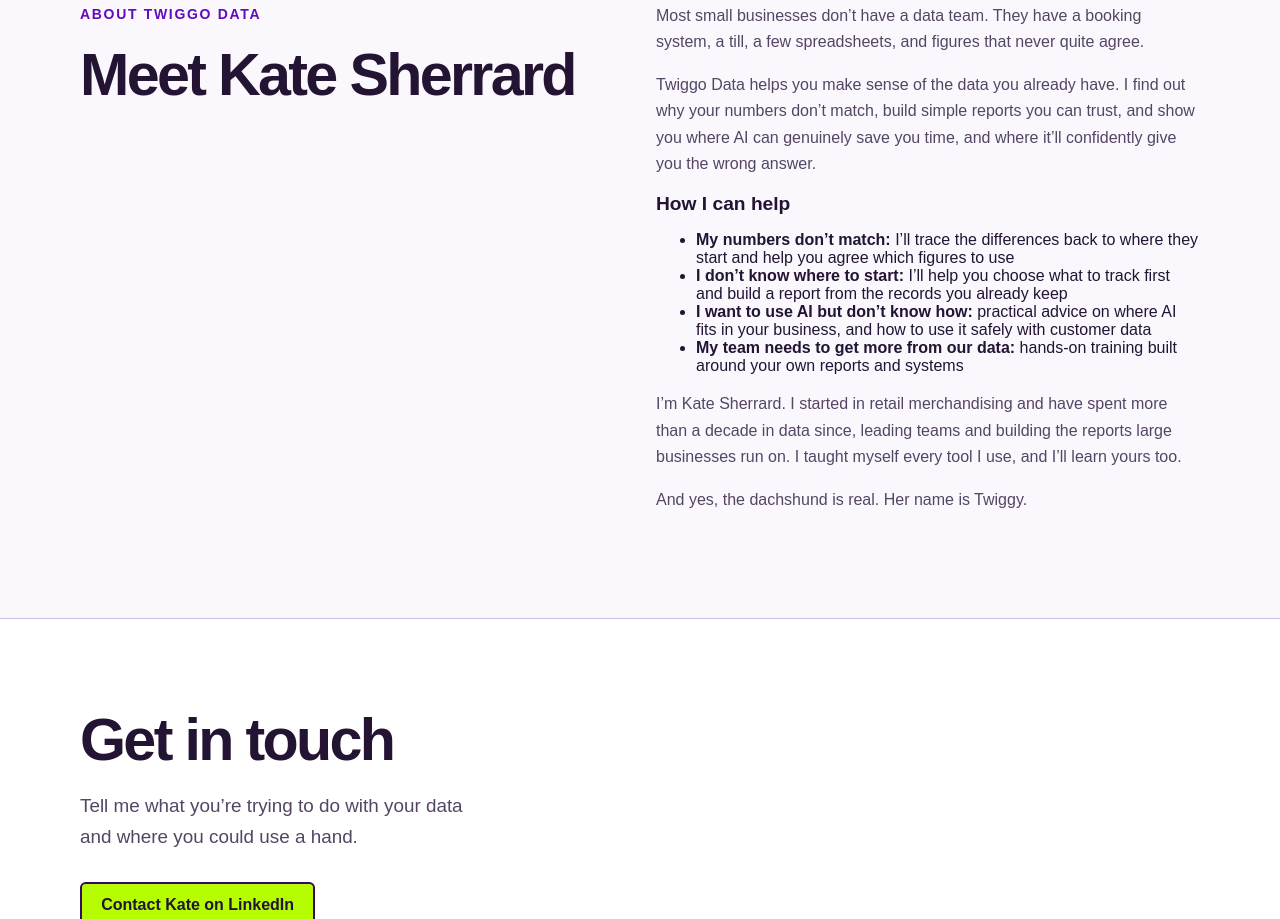
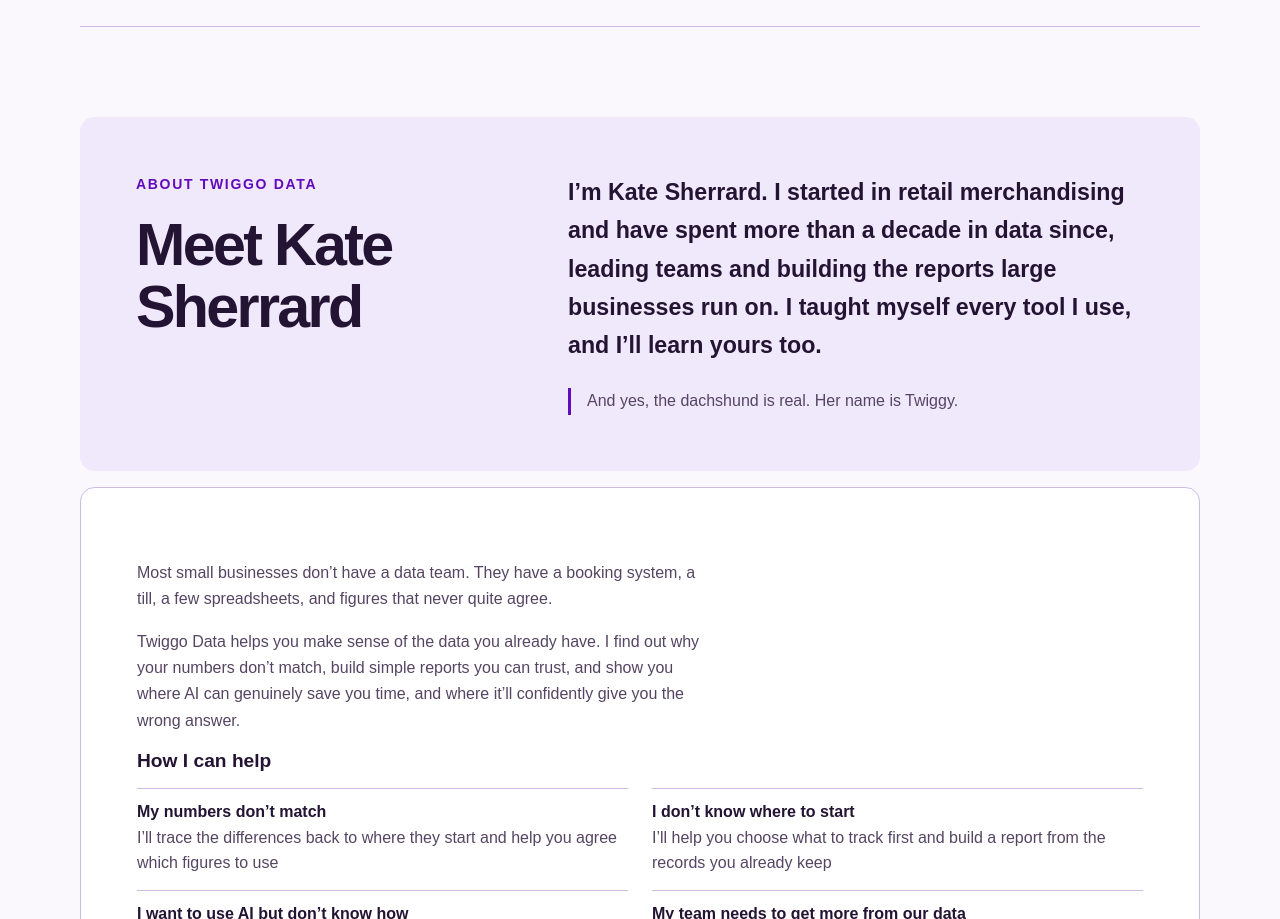
Before and after one commit to twiggo-data/twiggo-data-website, a plain HTML site: page index.html in a window 1280 px wide. Shown: the part 1881-2800 px from the top of the page. Drawn offline with Linux system fonts and the light colour scheme.

Commit message:
Improve homepage layout and add Kate’s contact email

```diff
--- a/index.html
+++ b/index.html
@@ -53,27 +53,30 @@
 </ul>
 </div>
 </section>
-<section class="wrap section about" id="about">
-<div><p class="eyebrow">About Twiggo Data</p><h2>Meet Kate Sherrard</h2></div>
-<div>
+<section class="wrap section bio" id="about" aria-labelledby="bio-title">
+<div class="bio-intro"><div><p class="eyebrow">About Twiggo Data</p><h2 id="bio-title">Meet Kate Sherrard</h2></div><div class="bio-story"><p class="bio-lead">I’m Kate Sherrard. I started in retail merchandising and have spent more than a decade in data since, leading teams and building the reports large businesses run on. I taught myself every tool I use, and I’ll learn yours too.</p>
+<p class="twiggy-note">And yes, the dachshund is real. Her name is Twiggy.</p></div></div>
+<div class="bio-approach">
 <p>Most small businesses don’t have a data team. They have a booking system, a till, a few spreadsheets, and figures that never quite agree.</p>
 <p>Twiggo Data helps you make sense of the data you already have. I find out why your numbers don’t match, build simple reports you can trust, and show you where AI can genuinely save you time, and where it’ll confidently give you the wrong answer.</p>
 <h3>How I can help</h3>
-<ul>
-<li><strong>My numbers don’t match:</strong> I’ll trace the differences back to where they start and help you agree which figures to use</li>
-<li><strong>I don’t know where to start:</strong> I’ll help you choose what to track first and build a report from the records you already keep</li>
-<li><strong>I want to use AI but don’t know how:</strong> practical advice on where AI fits in your business, and how to use it safely with customer data</li>
-<li><strong>My team needs to get more from our data:</strong> hands-on training built around your own reports and systems</li>
+<ul class="bio-services">
+<li><strong>My numbers don’t match</strong><span>I’ll trace the differences back to where they start and help you agree which figures to use</span></li>
+<li><strong>I don’t know where to start</strong><span>I’ll help you choose what to track first and build a report from the records you already keep</span></li>
+<li><strong>I want to use AI but don’t know how</strong><span>practical advice on where AI fits in your business, and how to use it safely with customer data</span></li>
+<li><strong>My team needs to get more from our data</strong><span>hands-on training built around your own reports and systems</span></li>
 </ul>
-<p>I’m Kate Sherrard. I started in retail merchandising and have spent more than a decade in data since, leading teams and building the reports large businesses run on. I taught myself every tool I use, and I’ll learn yours too.</p>
-<p>And yes, the dachshund is real. Her name is Twiggy.</p>
+
 </div>
 </section>
-<section class="paper" id="contact" aria-labelledby="contact-title">
-<div class="wrap section">
+<section class="wrap contact" id="contact" aria-labelledby="contact-title">
+<div>
 <h2 id="contact-title">Get in touch</h2>
 <p class="intro">Tell me what you’re trying to do with your data and where you could use a hand.</p>
-<a class="button" href="https://uk.linkedin.com/in/kate-sherrard-30392642">Contact Kate on LinkedIn</a>
+</div>
+<div class="contact-links">
+  <a class="button" href="mailto:Kate@twiggo-data.co.uk">Kate@twiggo-data.co.uk</a>
+  <a href="https://uk.linkedin.com/in/kate-sherrard-30392642">Contact Kate on LinkedIn</a>
 </div>
 </section>
 </main>
--- a/style.css
+++ b/style.css
@@ -19,7 +19,7 @@ a:focus-visible { outline: 3px solid var(--purple); outline-offset: 4px; }
 .wrap { width: min(1120px, 90%); margin-inline: auto; }
 .header, .footer { display: flex; flex-wrap: wrap; justify-content: space-between; align-items: center; gap: 1rem; padding-block: 1.25rem; }
 .header { border-bottom: 1px solid var(--border); }
-nav { display: flex; gap: clamp(1rem, 4vw, 2rem); }
+nav { display: flex; flex-wrap: wrap; gap: clamp(1rem, 4vw, 2rem); }
 nav a, .footer > a { font-weight: 600; }
 .brand { display: block; position: relative; width: clamp(10.5rem, 25vw, 14rem); aspect-ratio: 5.3; overflow: hidden; border-radius: .3rem; background: #7404e7; }
 .brand img { position: absolute; width: 116%; max-width: none; height: auto; left: 50%; top: 50%; transform: translate(-50%, -49%); }
@@ -44,7 +44,7 @@ small { display: block; color: var(--muted-ink); margin-top: .2rem; font-size: .
 .paper { background: #fff; border-block: 1px solid var(--border); }
 .section { padding-block: clamp(3rem, 7vw, 6rem); }
 .services { display: grid; grid-template-columns: repeat(2, 1fr); gap: 2rem; margin-top: 2.5rem; }
-.services article { border-top: 1px solid var(--border); padding-top: 1rem; }
+.services article { border: 1px solid var(--border); border-radius: .7rem; padding: clamp(1.15rem, 3vw, 2rem); background: var(--paper); }
 h3 { font-size: 1.2rem; margin: 0; }
 .services p { color: var(--muted-ink); margin-bottom: 0; }
 .about { display: grid; grid-template-columns: 1fr 1fr; gap: 2rem; }
@@ -52,7 +52,24 @@ h3 { font-size: 1.2rem; margin: 0; }
 #training { border-bottom: 1px solid var(--border); }
 #training li { color: var(--muted-ink); line-height: 1.65; margin-bottom: .5rem; }
 .footer { border-top: 1px solid var(--border); }
+.bio-intro, .bio-approach { padding: clamp(1.5rem, 5vw, 3.5rem); border-radius: .9rem; }
+.bio-intro { display: grid; grid-template-columns: minmax(0, 2fr) minmax(0, 3fr); gap: clamp(1.25rem, 4vw, 3rem); background: var(--lavender); }
+.bio-story p { margin: 0 0 1rem; }
+.bio-lead { font-size: clamp(1.15rem, 2.4vw, 1.45rem); font-weight: 600; }
+.bio-story .twiggy-note { margin: 1.5rem 0 0; padding-left: 1rem; border-left: 3px solid var(--purple); color: var(--muted-ink); }
+.bio-approach { margin-top: 1rem; border: 1px solid var(--border); background: #fff; }
+.bio-approach > p { max-width: 65ch; color: var(--muted-ink); }
+.bio-services { list-style: none; padding: 0; margin: 1rem 0 0; display: grid; grid-template-columns: repeat(2, minmax(0, 1fr)); gap: .9rem 1.5rem; }
+.bio-services li { border-top: 1px solid var(--border); padding-top: .85rem; }
+.bio-services span { display: block; margin-top: .35rem; color: var(--muted-ink); line-height: 1.55; }
+.contact { display: flex; flex-wrap: wrap; align-items: center; justify-content: space-between; gap: 1.5rem; margin-bottom: clamp(2rem, 6vw, 4rem); padding: clamp(1.5rem, 5vw, 3.5rem); background: var(--deep-purple); color: #fff; border-radius: .9rem; }
+.contact .intro { color: #fff; margin-bottom: 0; }
+.contact-links { display: grid; justify-items: start; gap: .85rem; min-width: 0; }
+.contact-links > a:not(.button) { color: #fff; }
+.contact-links .button { margin: 0; border-color: transparent; overflow-wrap: anywhere; }
+.contact-links a:focus-visible { outline-color: #fff; }
 @media (max-width: 720px) {
+  .bio-intro, .bio-services { grid-template-columns: 1fr; }
   .hero, .services, .about { grid-template-columns: 1fr; }
   .services, .about { gap: 1.4rem; }
 }
```
